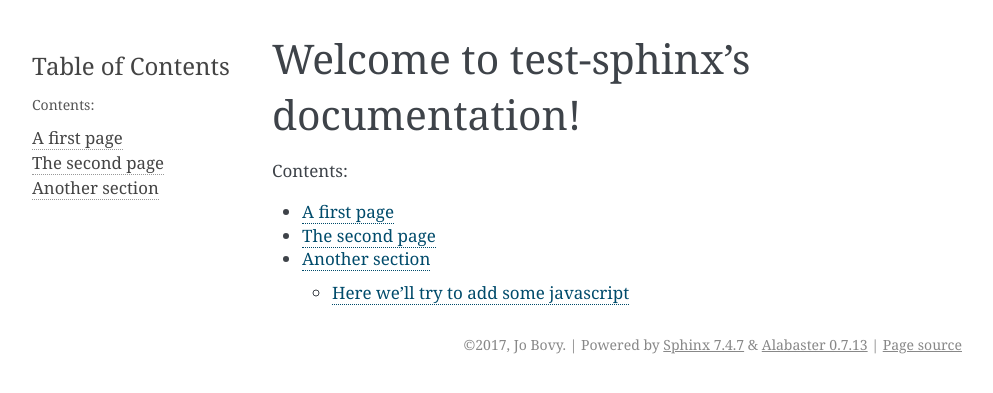
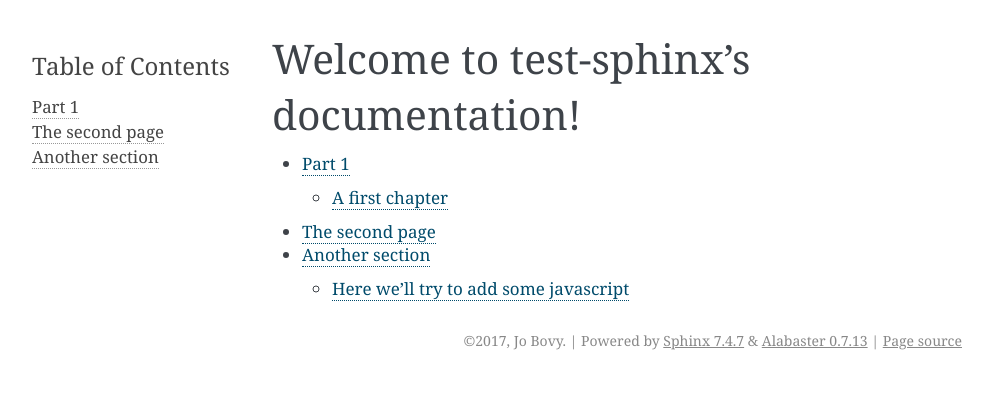
Before and after one commit to jobovy/test-sphinx-stuff, a Sphinx documentation site: the page built from sphinx/source/index.rst, in a window 1280 px wide. Shown: the top 393 px of the page, without its empty margins (148-1141 px from the left). Built offline with Sphinx 7.4.7, drawn with Linux system fonts in a browser that asks for light colours.

Commit message:
Try making headers consistent between rst and ipynb (without much success); add plotly javascript example

```diff
--- a/sphinx/source/firstpage.rst
+++ b/sphinx/source/firstpage.rst
@@ -1,3 +1,11 @@
+############
+Part 1
+############
+
+****************
+A first chapter
+****************
+
 A first page
 =============
 
--- a/sphinx/source/index.rst
+++ b/sphinx/source/index.rst
@@ -8,7 +8,6 @@ Welcome to test-sphinx's documentation!
 
 .. toctree::
    :maxdepth: 2
-   :caption: Contents:
 
    firstpage.rst
    notebooks/secondpage.ipynb
```
Also changed, not shown: sphinx/source/notebooks/secondpage.ipynb.
